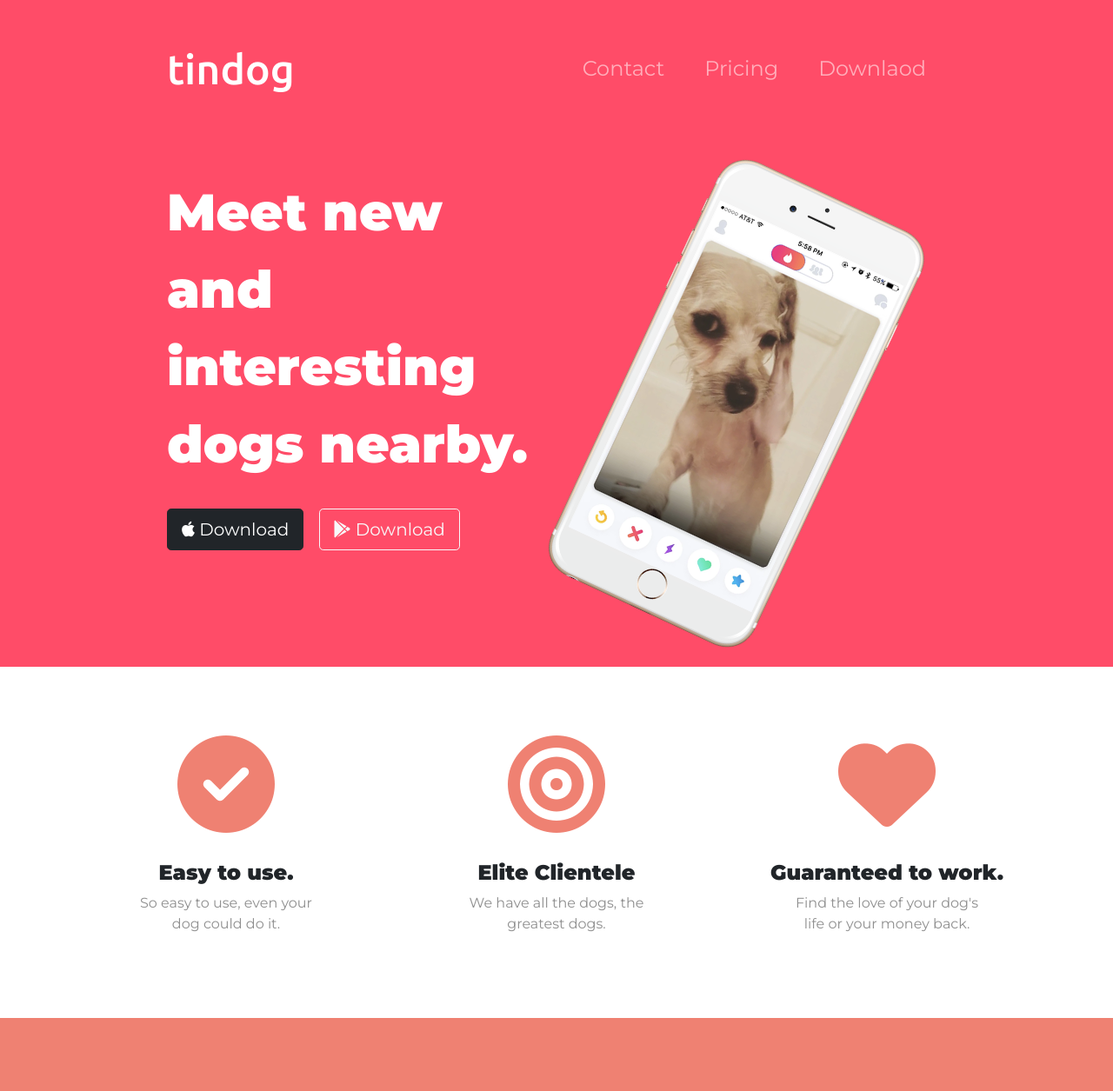
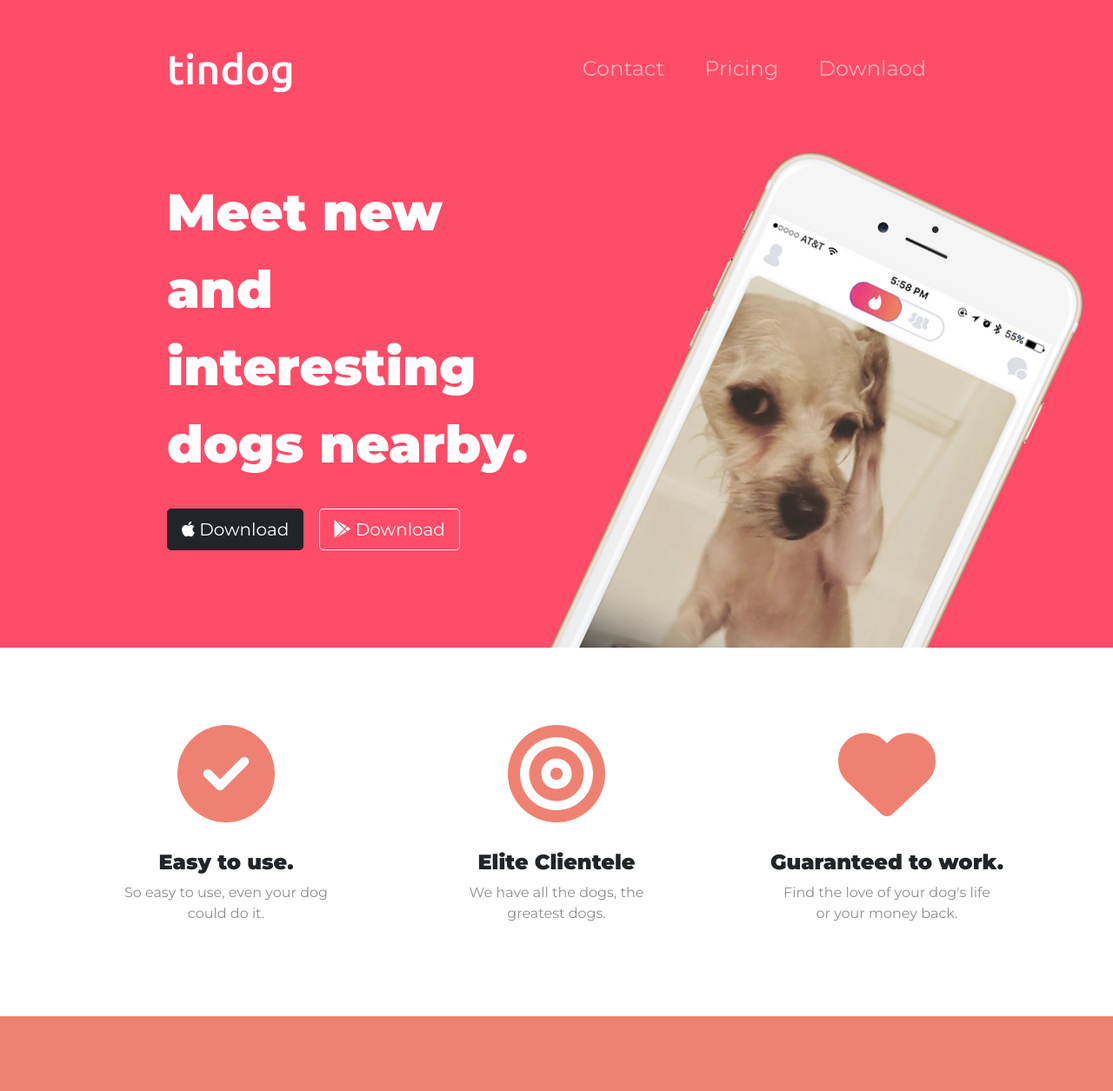
Before and after one commit to nathan-codes/TinDog-Start-master, a plain HTML site: page index.html in a window 1280 px wide. Shown: the top 1255 px of the page at 87% size. Drawn offline with nearby package versions, Linux system fonts and the light colour scheme.

Commit message:
Header edits

```diff
--- a/css/styles.css
+++ b/css/styles.css
@@ -23,14 +23,14 @@ h2 {
     font-weight: bold;
 }
 
-h3{
+h3 {
     font-size: 1.5rem;
     font-weight: bold;
 }
 
 
 .container-fluid {
-    padding: 3% 15%;
+    padding: 3% 15% 7%;
 }
 
 
@@ -71,17 +71,27 @@ nav ul li {
 
 
 /* Title Image */
-.title-img{
-    width: 60%;
+.title-img {
+
+
     transform: rotate(25deg);
     margin-left: 4rem;
+    position: absolute;
+    max-width: 60%;
+
+
+
+
 
 }
 
 
 
 /* Features Section */
-.feature {
+#features {
+    position: relative;
+
+    background-color: white;
     padding: 7% 3%;
     text-align: center;
 }
@@ -92,7 +102,7 @@ nav ul li {
     padding: 0 0 2rem 0;
 }
 
-.feature i:hover{
+.feature i:hover {
     color: #ff4c68;
 }
 
@@ -101,7 +111,7 @@ nav ul li {
     font-weight: 700;
 }
 
-.feature p{
+.feature p {
     padding: 0 15%;
     color: #8f8f8f;
 }
@@ -142,7 +152,7 @@ nav ul li {
 
 #press img {
     width: 15%;
-    margin: 20px 20px 50px ;
+    margin: 20px 20px 50px;
 }
 
 
```
